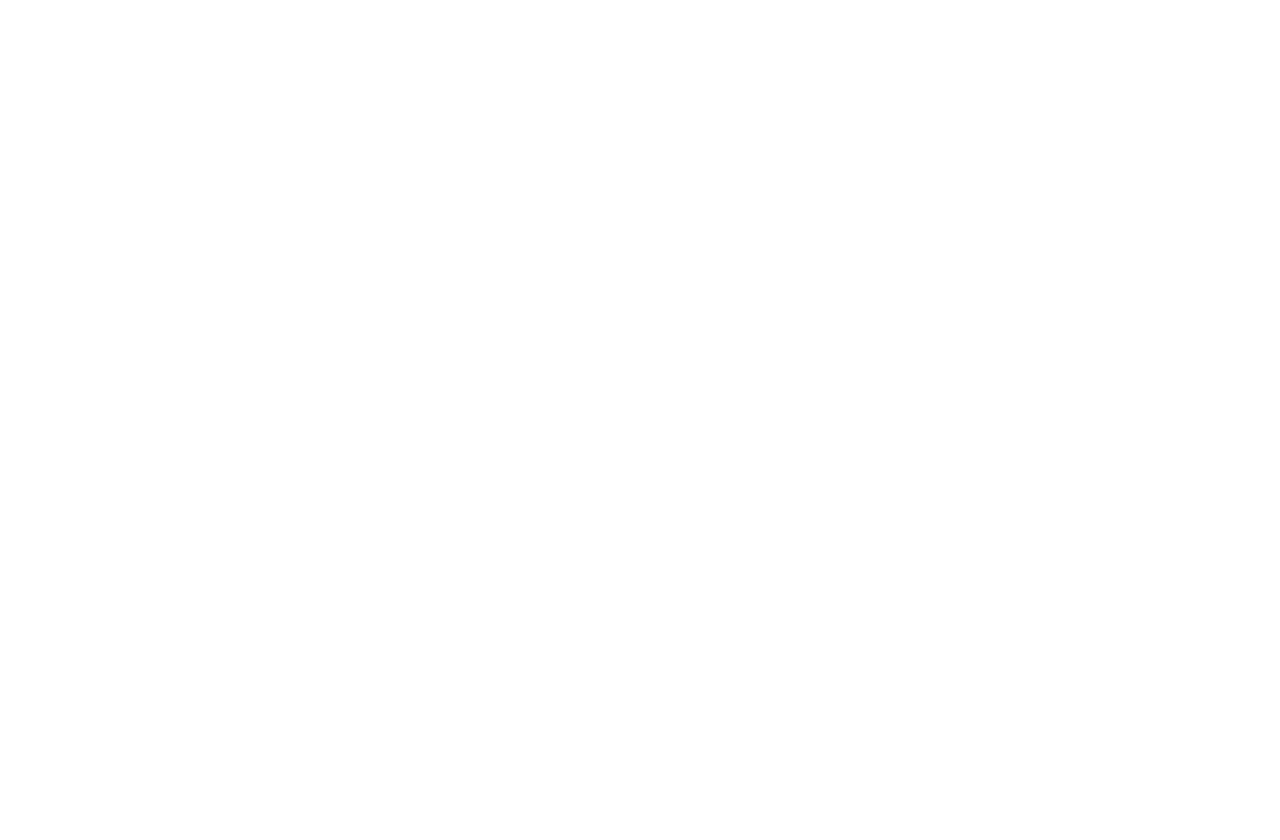
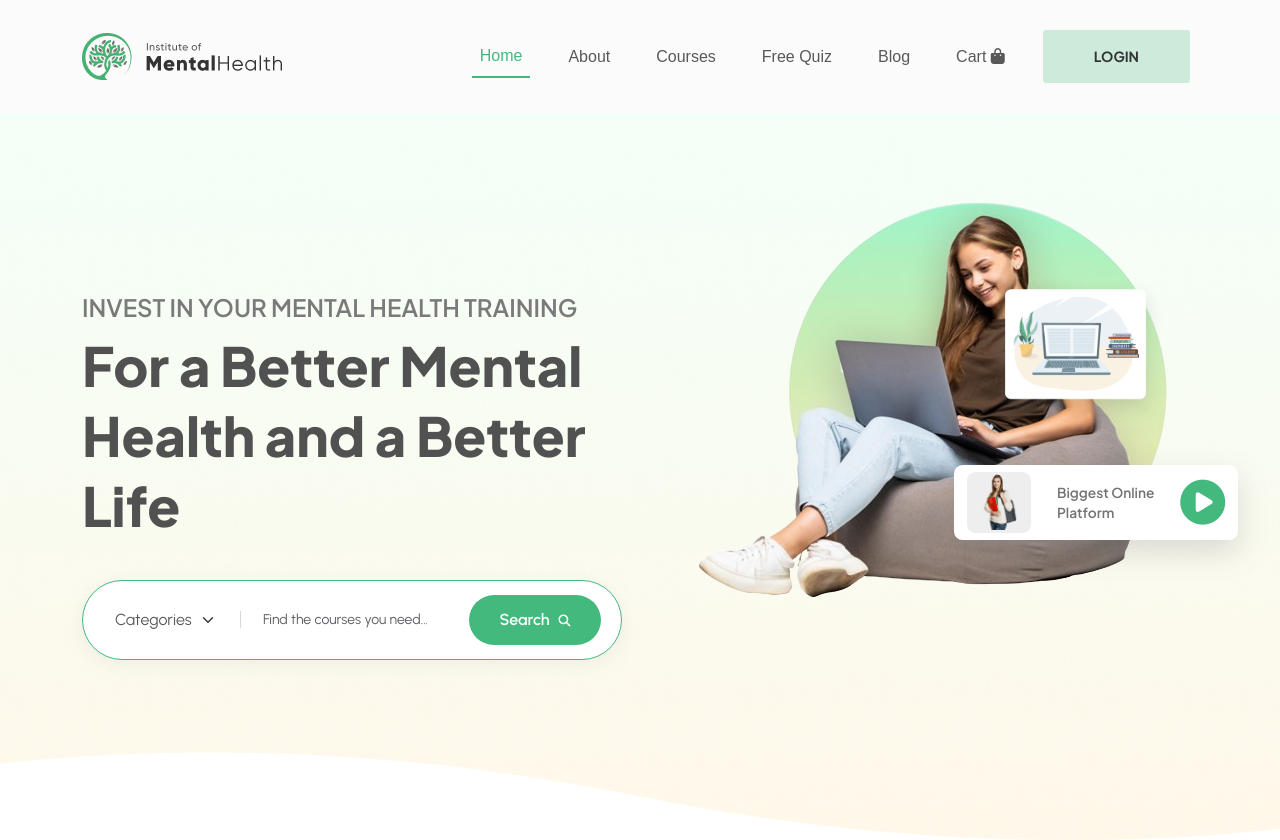
Before and after one commit to a2-nabil/Mental-Hospital, a plain HTML site: page index.html in a window 1280 px wide. Before the commit the page ends 800 px from the top, so only its background shows below. Drawn offline with Linux system fonts and the light colour scheme.

Commit message:
Hero section Completed

```diff
--- /dev/null
+++ b/assets/css/responsive.css
@@ -0,0 +1,57 @@
+/* Responsive css  */
+
+/* // Extra small devices (portrait phones, less than 576px) */
+@media (max-width: 575.98px) {
+  h2 {
+    font-size: 25px;
+    margin-top: 50px;
+  }
+  p {
+    font-size: 12px;
+  }
+  .banner-content h1 {
+    font-size: 35px;
+  }
+  .primary-btn {
+    width: 130px;
+    padding: 0;
+  }
+}
+
+/* // Small devices (landscape phones, 576px and up) */
+@media (min-width: 576px) and (max-width: 767.98px) {
+  h2 {
+    font-size: 30px;
+    margin-top: 50px;
+  }
+  p {
+    font-size: 14px;
+  }
+  .banner-content h1 {
+    font-size: 40px;
+  }
+}
+
+/* // Medium devices (tablets, 768px and up) */
+@media (min-width: 768px) and (max-width: 991.98px) {
+  h2 {
+    font-size: 35px;
+    margin-top: 50px;
+  }
+  p {
+    font-size: 14px;
+  }
+  .banner-content h1 {
+    font-size: 45px;
+  }
+  .primary-btn {
+    width: 130px;
+    padding: 0;
+  }
+}
+
+/* // Large devices (desktops, 992px and up)
+@media (min-width: 992px) and (max-width: 1199.98px) { ... }
+
+// Extra large devices (large desktops, 1200px and up)
+@media (min-width: 1200px) { ... } */
--- /dev/null
+++ b/assets/css/style.css
@@ -0,0 +1,203 @@
+* {
+  padding: 0;
+  margin: 0;
+  box-sizing: border-box;
+  font-family: "Poppins", sans-serif;
+}
+:root {
+  --first: #43b97e;
+  --second: #43b97e40;
+  --btn-text: #333;
+  --text-p: #595959;
+  --header-text: #515151;
+  --text-header: #7a7a7a;
+  --header-bg: #fbfbfb;
+  --primary-font: "Plus Jakarta Sans", sans-serif;
+  --secondary-font: "Urbanist", sans-serif;
+}
+
+p {
+  color: var(--text-p);
+  font-family: var(--secondary-font);
+  font-size: 16px;
+  font-weight: 400;
+  margin-bottom: 0;
+}
+li {
+  list-style: none;
+}
+.primary_btn {
+  background-color: var(--second);
+  color: var(--btn-text);
+  padding: 15px 50px;
+  border-radius: 3px;
+  text-align: center;
+  font-family: var(--primary-font);
+  font-size: 14px;
+  font-weight: 700;
+  text-transform: uppercase;
+  transition: 0.3s ease-in-out;
+}
+.primary_btn:hover {
+  background: var(--first);
+  color: white;
+}
+.hero-btn {
+  width: 132px;
+  height: 50px;
+  border-radius: 120px;
+  background: var(--first);
+  color: #fff;
+  font-family: var(--secondary-font);
+  font-size: 16px;
+  font-weight: 600;
+}
+.hero-btn:hover {
+  background: var(--second);
+  color: var(--btn-text);
+}
+.hero-btn i {
+  padding-left: 5px;
+  font-size: 12px;
+}
+/* Header Section Start  */
+.header_part {
+  width: 100%;
+  background: var(--header-bg);
+  box-shadow: 0px 4px 4px 0px rgba(221, 221, 221, 0.25);
+  padding: 20px 0px;
+}
+.header_part .navbar-nav li {
+  color: var(--btn-text);
+  font-family: var(--primary-font);
+  font-size: 16px;
+  font-weight: 400;
+  text-transform: capitalize;
+  display: flex;
+  align-items: center;
+  margin-left: 30px;
+}
+.header_part .navbar-nav li a:hover,
+.active {
+  border-bottom: 2px solid var(--first);
+  color: var(--first) !important;
+}
+/* Header Section end  */
+/* Hero Section start  */
+.hero_bg {
+  background: url(../images/Rectangle\ 4356.png);
+  background-position: center;
+  background-size: cover;
+  background-repeat: no-repeat;
+  width: 100%;
+
+  padding-top: 60px;
+  padding-bottom: 180px;
+}
+.hero_bg .hero_content-left {
+  padding-top: 120px;
+}
+.hero_bg .hero_content-left h2 {
+  color: var(--text-header);
+  font-family: var(--primary-font);
+  font-size: 24px;
+  font-weight: 600;
+  text-transform: uppercase;
+}
+.hero_bg .hero_content-left h1 {
+  color: var(--header-text);
+  font-family: var(--primary-font);
+  font-size: 54px;
+  font-weight: 800;
+  line-height: 70px;
+  margin-bottom: 40px;
+}
+.hero_bg .hero_content-left form {
+  width: 540px;
+  height: 80px;
+  border-radius: 120px;
+  border: 1px solid var(--first);
+  background: #fff;
+  box-shadow: 0px 4px 17px 0px rgba(204, 204, 204, 0.25);
+  align-items: center;
+  padding: 15px 20px;
+}
+
+.hero_bg .hero_content-left .form-floating .form-select {
+  color: var(--text-p);
+  font-family: var(--secondary-font);
+  font-size: 16px;
+  font-weight: 400;
+  border: none;
+  cursor: pointer;
+}
+.form-floating > .form-select {
+  padding-top: 0.625rem;
+}
+.hero_bg .hero_content-left .form-control {
+  color: rgba(59, 56, 53, 0.6);
+  font-family: var(--secondary-font);
+  font-size: 14px;
+  font-weight: 400;
+  width: 225px;
+  height: 17px;
+  border: none !important;
+}
+.hero_bg .hero_content-left form input[type="search"]::placeholder {
+  border: none;
+  padding-left: 22px;
+  border-left: 1px solid #d8d8d8 !important;
+}
+.hero_bg .hero_content-left form input[type="search"]:focus,
+.hero_bg .hero_content-left form select:focus {
+  box-shadow: none;
+}
+.hero_bg .hero_content-right {
+  position: relative;
+}
+.hero_bg .hero_content-right .hero_img-side {
+  width: 181px;
+  height: 148px;
+  position: absolute;
+  top: 105px;
+  right: 32px;
+}
+.hero_bg .hero_content-right .hero_player {
+  position: absolute;
+  bottom: 105px;
+  right: -40px;
+  width: 284px;
+  height: 75px;
+  display: flex;
+  align-items: center;
+  justify-content: space-around;
+  border-radius: 8.58px;
+  background: #fff;
+  box-shadow: 0px 12.01208px 29.17221px 0px rgba(123, 123, 123, 0.25);
+}
+.hero_bg .hero_content-right .hero_player i {
+  font-size: 45px;
+  color: var(--first);
+}
+.hero_bg .hero_content-right .hero_player-desc {
+  color: #737373;
+  font-family: var(--primary-font);
+  font-size: 13.728px;
+  font-style: normal;
+  font-weight: 600;
+  text-transform: capitalize;
+  line-height: 20px;
+}
+.hero_bg .hero_content-right .hero_player .player_img {
+  width: 64.35px;
+  height: 60.918px;
+  border-radius: 8.58px;
+  background: #eee;
+  text-align: center;
+}
+
+.hero_bg .hero_content-right .hero_player img {
+  width: 38px;
+  height: 58px;
+}
+/* Hero Section end  */
--- a/index.html
+++ b/index.html
@@ -4,6 +4,126 @@
     <meta charset="UTF-8" />
     <meta name="viewport" content="width=device-width, initial-scale=1.0" />
     <title>Mental Health</title>
+
+    <!-- fonts here  -->
+    <link rel="preconnect" href="https://fonts.googleapis.com" />
+    <link rel="preconnect" href="https://fonts.gstatic.com" crossorigin />
+    <link
+      href="https://fonts.googleapis.com/css2?family=Plus+Jakarta+Sans:wght@300;400;500;600;700;800&family=Urbanist:wght@300;400;500;600;700;800&display=swap"
+      rel="stylesheet"
+    />
+    <!-- Css links here  -->
+    <link rel="stylesheet" href="./assets/css/bootstrap.min.css" />
+    <link rel="stylesheet" href="./assets/css/style.css" />
   </head>
-  <body></body>
+  <body>
+    <!-- Header section Start  -->
+    <header class="header_part">
+      <nav class="navbar navbar-expand-lg">
+        <div class="container">
+          <!-- logo  -->
+          <a class="navbar-brand" href="#">
+            <img src="./assets/images/logo.png" alt="logo" />
+          </a>
+
+          <!-- Mobile menu button  -->
+          <button
+            class="navbar-toggler"
+            type="button"
+            data-bs-toggle="collapse"
+            data-bs-target="#navbarSupportedContent"
+            aria-controls="navbarSupportedContent"
+            aria-expanded="false"
+            aria-label="Toggle navigation"
+          >
+            <span class="navbar-toggler-icon"></span>
+          </button>
+
+          <!-- main menu  -->
+          <div class="collapse navbar-collapse" id="navbarSupportedContent">
+            <ul class="navbar-nav ms-auto mb-2 mb-lg-0">
+              <li class="nav-item">
+                <a class="nav-link active" aria-current="page" href="#">Home</a>
+              </li>
+              <li class="nav-item">
+                <a class="nav-link" href="#">About</a>
+              </li>
+              <li class="nav-item">
+                <a class="nav-link" href="#">Courses</a>
+              </li>
+              <li class="nav-item">
+                <a class="nav-link" href="#">Free Quiz</a>
+              </li>
+              <li class="nav-item">
+                <a class="nav-link" href="#">Blog</a>
+              </li>
+              <li class="nav-item">
+                <a class="nav-link" href="#"
+                  >Cart <i class="fa-solid fa-bag-shopping"></i></a>
+              </li>
+              <li class="nav-item">
+                <button class="btn primary_btn me-2" type="button">
+                  LOGIN
+                </button>
+              </li>
+            </ul>
+          </div>
+        </div>
+      </nav>
+    </header>
+    <!-- Header section End  -->
+    <!-- Hero section start  -->
+    <section class="hero_bg">
+      <div class="container">
+        <div class="row">
+          <div class="col-lg-6 col-md-12 col-sm-12">
+              <div class="hero_content-left text-start">
+                <h2>Invest In Your Mental Health Training</h2>
+                <h1>For a Better Mental Health and a Better Life</h1>
+                <form class="d-flex" role="search">
+                  <div class="form-floating">
+                    <select class="form-select" id="floatingSelect" aria-label="Floating label select example">
+                      <option selected>Categories</option>
+                      <option value="1">One</option>
+                      <option value="2">Two</option>
+                      <option value="3">Three</option>
+                    </select>
+                  </div>
+                  <input
+                    class="form-control"
+                    type="search"
+                    placeholder="Find the courses you need....."
+                    aria-label="Search"
+                  />
+                  <button class="btn hero-btn ms-auto" type="submit">
+                    Search <i class="fa-solid fa-magnifying-glass"></i>
+                  </button>
+                </form>
+              </div>
+            </div>
+            <div class="col-lg-6 col-md-12 col-sm-12">
+              <div class="hero_content-right">
+                <img class="img-fluid" src="./assets/images/Hero-preview.png" alt="hero" />
+                <img class="hero_img-side" src="./assets/images/hero-sidepng.png" alt="">
+                <div class="hero_player">
+                  <div class="player_img"><img src="./assets/images/Hero-player_img.png" alt=""></div>
+                  <p class="hero_player-desc">
+                    Biggest Online <br>
+                    Platform
+                  </p>
+                    <a href="#"><i class="fa-solid fa-circle-play"></i></a>
+                </div>
+              </div>
+            </div>
+          </div>
+        </div>
+      </div>
+    </section>
+    <!-- Hero section end  -->
+
+    <!-- Js links here  -->
+    <script src="./assets/js/app.js"></script>
+    <script src="./assets/js/bootstrap.min.js"></script>
+    <script src="https://kit.fontawesome.com/d46ca011e7.js" crossorigin="anonymous"></script>
+  </body>
 </html>
```
Also changed, not shown: assets/css/bootstrap.min.css (added), assets/images/Group 1000003661.jpg (deleted), assets/images/Hero-player_img.png (added), assets/images/Hero-preview.png (added), assets/images/hero-sidepng.png (added), assets/images/logo.png (renamed from assets/images/Group 18.png), assets/js/app.js (added), assets/js/bootstrap.min.js (added).
